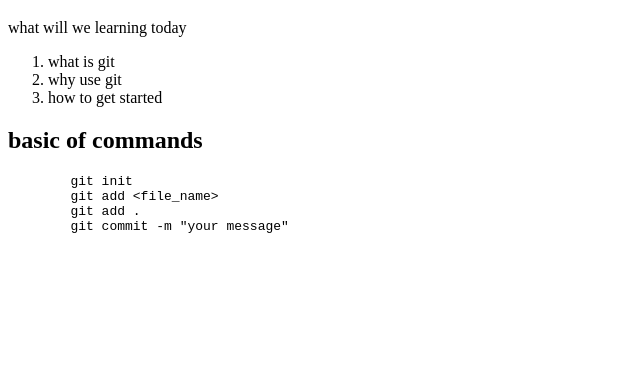
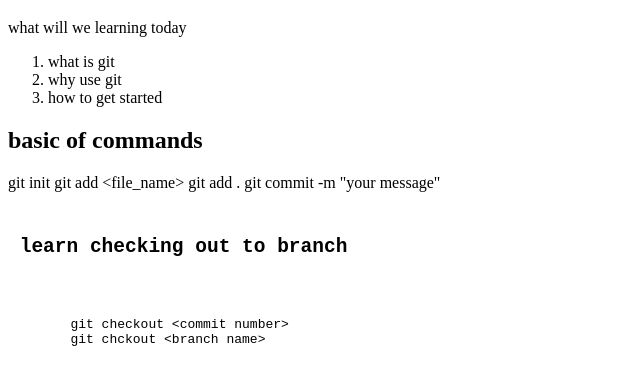
Before and after one commit to mohdrasyidinambotajang-maker/git-class, a plain HTML site: page index.html in a window 1280 px wide. Shown: the part 61-446 px from the top of the page, without its empty margins (0-640 px from the left). Drawn offline with Linux system fonts and the light colour scheme.

Commit message:
message checkout

```diff
--- a/index.html
+++ b/index.html
@@ -16,12 +16,18 @@
     </ol>
 
     <h2>basic of commands</h2>
-    <pre>
-        git init
+     git init
         git add &lt;file_name&gt;
         git add .
         git commit -m "your message"
 
+    <pre>
+       <h2> learn checking out to branch</h2>
+       <pre>
+        git checkout &lt;commit number&gt;
+        git chckout &lt;branch name&gt;
+
+       </pre>
 
     </pre>
     <div id="main-area">    </div>
```
